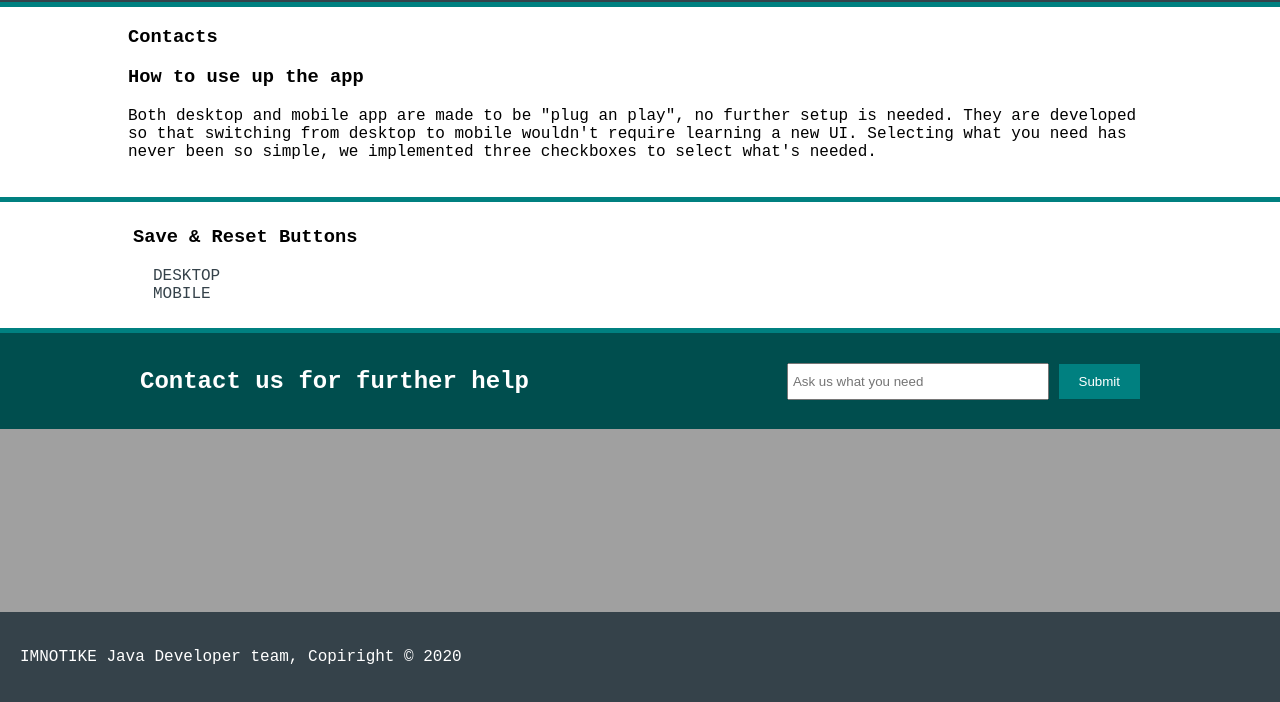
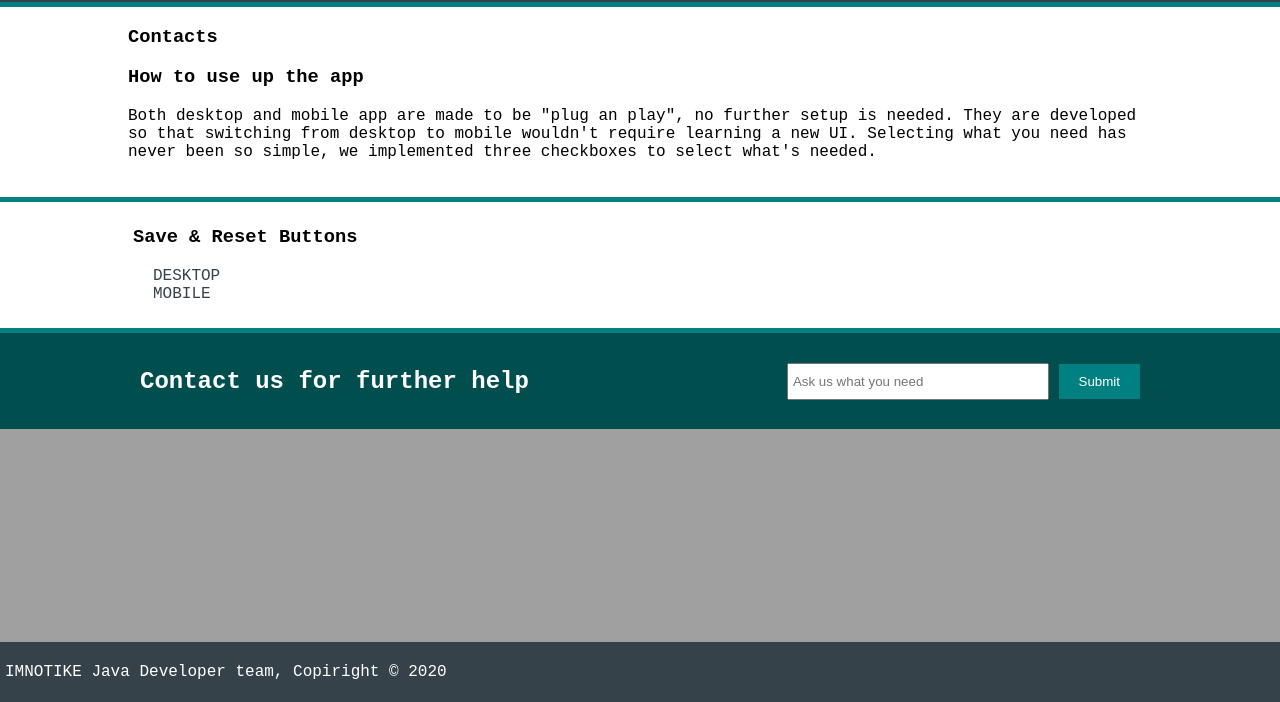
Before and after one commit to IMNOTIKE/PassGenWiki, a plain HTML site: page help.html in a window 1280 px wide. Shown: the part 98-800 px from the top of the page. Drawn offline with Linux system fonts and the light colour scheme.

Commit message:
Update style.css

```diff
--- a/css/style.css
+++ b/css/style.css
@@ -247,8 +247,7 @@ article#secondary nav ul li a{
     border-top: #008080 5px solid;
 }
 footer{
-    height:50px;
-    padding: 20px;
+    padding: 5px;
     width: 100%;
     margin-top: 20px;
     color: #ffffff;
@@ -257,10 +256,9 @@ footer{
     margin-top: auto;
 }
 #footervar{
-    height:50px;
     position: fixed;
     bottom: 0;
-    padding: 20px;
+    padding: 5px;
     width: 100%;
     margin-top: 20px;
     color: #ffffff;
```
